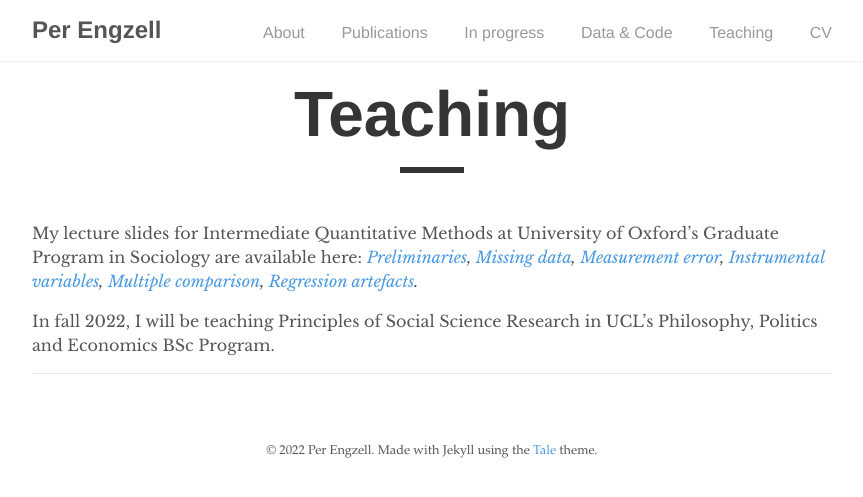
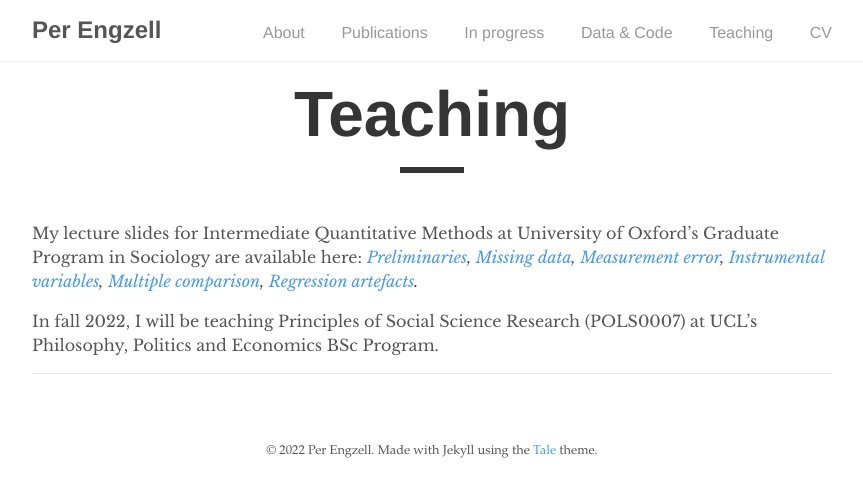
Before and after one commit to pengzell/pengzell.github.io, a Jekyll site: the page built from _pages/teaching.md, in a window 1280 px wide. Shown: the top 497 px of the page, without its empty margins (208-1071 px from the left). Built offline with Jekyll 4.4.1, drawn with Linux system fonts in a browser that asks for light colours.

Commit message:
Update teaching.md

```diff
--- a/_pages/teaching.md
+++ b/_pages/teaching.md
@@ -7,4 +7,4 @@
 
 My lecture slides for Intermediate Quantitative Methods at University of Oxford's Graduate Program in Sociology are available here: *[Preliminaries](https://github.com/pengzell/pengzell.github.io/blob/master/_content/IQM_Prelims.pdf), [Missing data](https://github.com/pengzell/pengzell.github.io/blob/master/_content/IQM_Missing.pdf), [Measurement error](https://github.com/pengzell/pengzell.github.io/blob/master/_content/IQM_Errors.pdf), [Instrumental variables](https://github.com/pengzell/pengzell.github.io/blob/master/_content/IQM_IV.pdf), [Multiple comparison](https://github.com/pengzell/pengzell.github.io/blob/master/_content/IQM_Comparison.pdf), [Regression artefacts](https://github.com/pengzell/pengzell.github.io/blob/master/_content/IQM_Artefacts.pdf).*
 
-In fall 2022, I will be teaching Principles of Social Science Research in UCL's Philosophy, Politics and Economics BSc Program.
+In fall 2022, I will be teaching Principles of Social Science Research (POLS0007) at UCL's Philosophy, Politics and Economics BSc Program.
```
